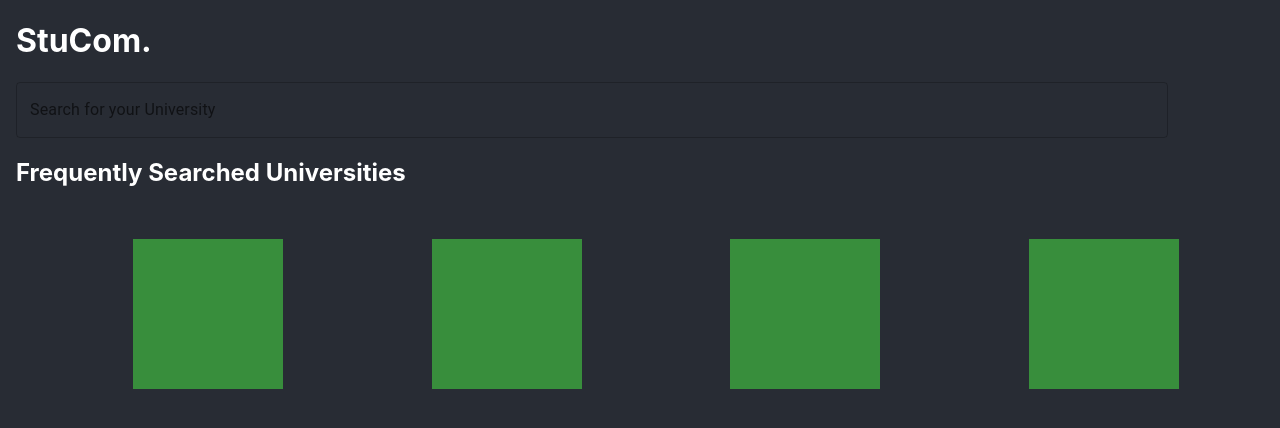
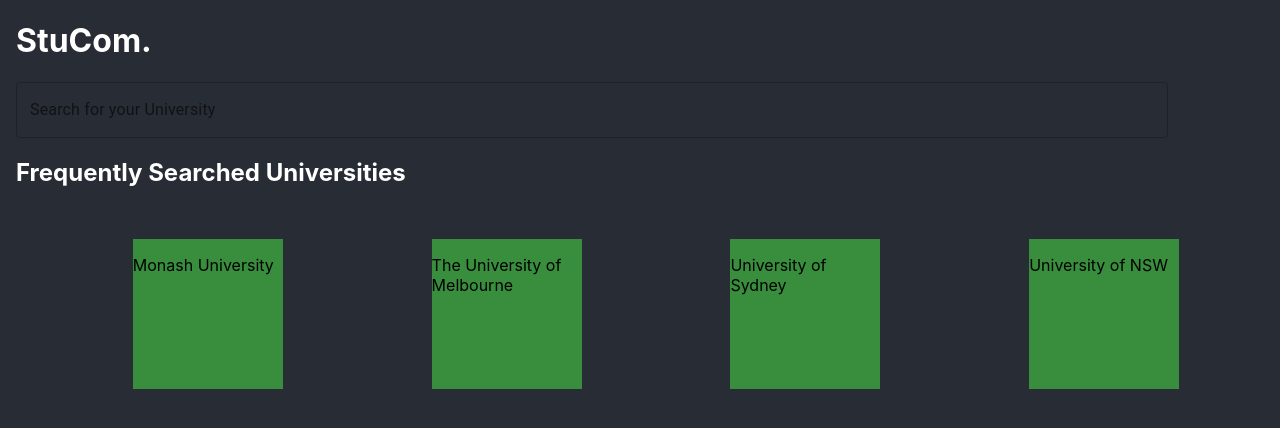
Before and after one commit to pptutn/cloned_fit31361_final_year_proj, a React (Create React App) app: page / in a window 1280 px wide. Shown: the top 428 px of the page. Built offline with nearby package versions, Linux system fonts and the light colour scheme.

Commit message:
boxy with props

```diff
--- a/src/Components/HomePage.tsx
+++ b/src/Components/HomePage.tsx
@@ -32,10 +32,10 @@
         alignItems={"centre"}
         justifyContent={"space-evenly"}
       >
-        <InfoBox />
-        <InfoBox />
-        <InfoBox />
-        <InfoBox />
+        <InfoBox name="Monash University" />
+        <InfoBox name="The University of Melbourne" />
+        <InfoBox name="University of Sydney" />
+        <InfoBox name="University of NSW" />
       </Stack>
     </Stack>
   );
--- a/src/Components/InfoBox.tsx
+++ b/src/Components/InfoBox.tsx
@@ -1,7 +1,11 @@
 import React from "react";
 import Box from "@mui/material/Box";
 
-function InfoBox() {
+interface Props {
+  name?: string;
+}
+
+function InfoBox(props: Props) {
   return (
     <Box
       sx={{
@@ -13,7 +17,9 @@
           opacity: [0.5, 0.5, 0.5],
         },
       }}
-    ></Box>
+    >
+      <p>{props.name}</p>
+    </Box>
   );
 }
 
```
